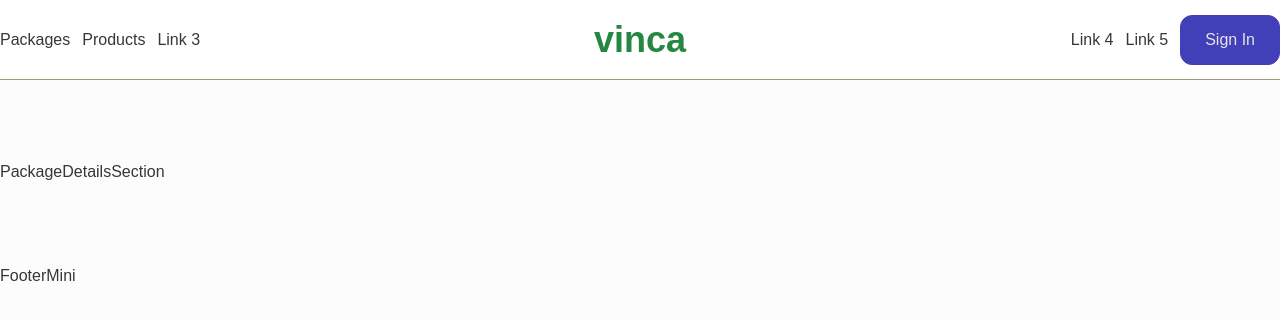
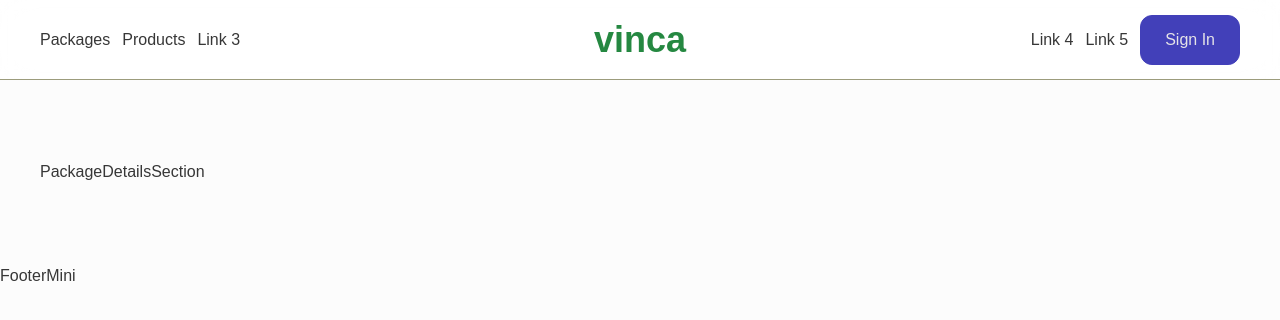
Before and after one commit to abirtasrif/vinca, a Next.js app: page /packages/1 in a window 1280 px wide. Shown: the top 320 px of the page. Built offline with nearby package versions, Linux system fonts and the light colour scheme; a web font is replaced by a local one.

Commit message:
rework on design for large screens

```diff
--- a/app/globals.css
+++ b/app/globals.css
@@ -8,7 +8,7 @@ html {
 }
 
 .wrapper {
-  @apply container mx-auto px-5 md:px-0;
+  @apply container mx-auto px-5 lg:px-8 xl:px-10 2xl:px-12;
 }
 
 .eoq {
@@ -24,7 +24,7 @@ html {
   @apply relative;
 }
 .link-item::after {
-  @apply absolute bottom-0 left-1/2 h-px w-0 -translate-x-1/2 bg-dark duration-300 content-[""];
+  @apply eoq absolute bottom-0 left-1/2 h-px w-0 -translate-x-1/2 bg-dark duration-300 content-[""];
 }
 
 .link-item:hover::after {
--- a/components/shared/navbar/Navbar.tsx
+++ b/components/shared/navbar/Navbar.tsx
@@ -3,8 +3,8 @@ import { buttonVariants } from '../../ui/Button';
 
 const Navbar = async () => {
   return (
-    <header className='item-center flex h-20 border-b border-gray bg-white/80 backdrop-blur-lg'>
-      <div className='wrapper grid grid-cols-3 items-center gap-20'>
+    <header className='flex h-20 items-center border-b border-gray bg-white/80 backdrop-blur-lg'>
+      <div className='wrapper container grid grid-cols-3 items-center gap-20'>
         {/* LEFT NAV */}
         <nav>
           <ul className='flex content-start gap-3'>
```
